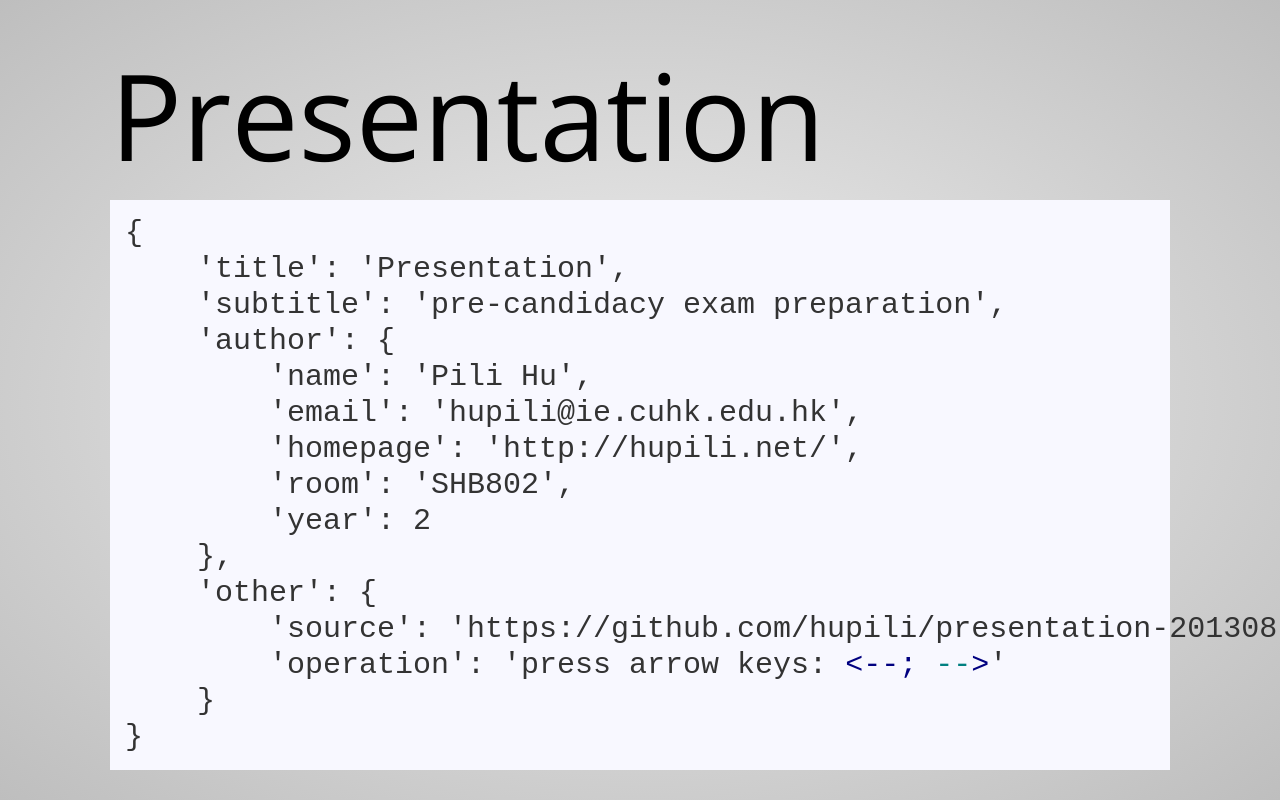
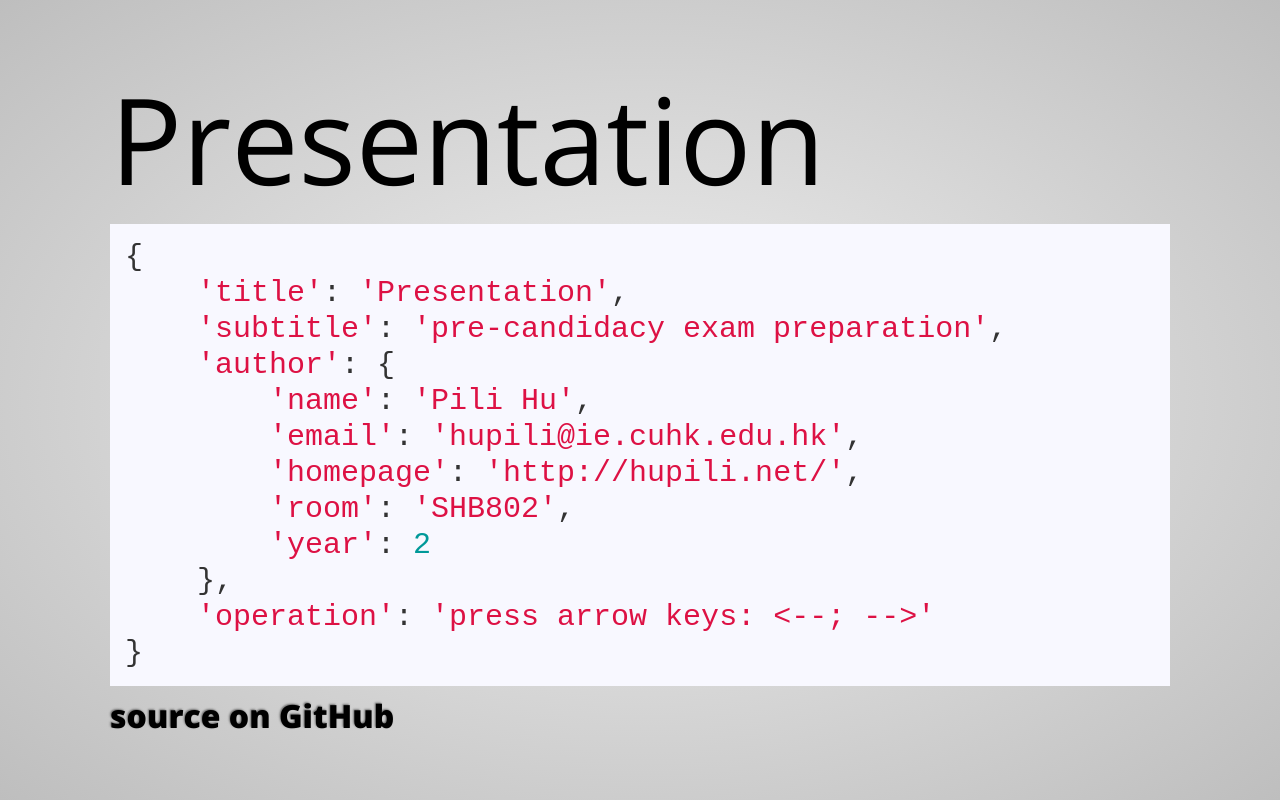
Before and after one commit to hupili/presentation-201308-ie, a plain HTML site: page presentation/index.html in a window 1280 px wide. Shown: the top 800 px of the page. Drawn offline with nearby package versions, Linux system fonts and the light colour scheme.

Commit message:
update web

```diff
--- a/presentation/index.html
+++ b/presentation/index.html
@@ -29,7 +29,7 @@
     <div class='step' >
 
 <h1>Presentation</h1>
-<pre><code class='prettyprint '>{
+<pre><code class='prettyprint python'>{
     'title': 'Presentation',
     'subtitle': 'pre-candidacy exam preparation',
     'author': {
@@ -39,12 +39,11 @@
         'room': 'SHB802',
         'year': 2
     },
-    'other': {
-        'source': 'https://github.com/hupili/presentation-201308-ie/',
-        'operation': 'press arrow keys: <--; -->'
-    }
+    'operation': 'press arrow keys: <--; -->'
 }
-</code></pre></div>
+</code></pre>
+<p><a href="https://github.com/hupili/presentation-201308-ie/">source on GitHub</a></p>
+</div>
       <div class='step'  data-x="1000">
 
 <h1>My Status</h1>
```
